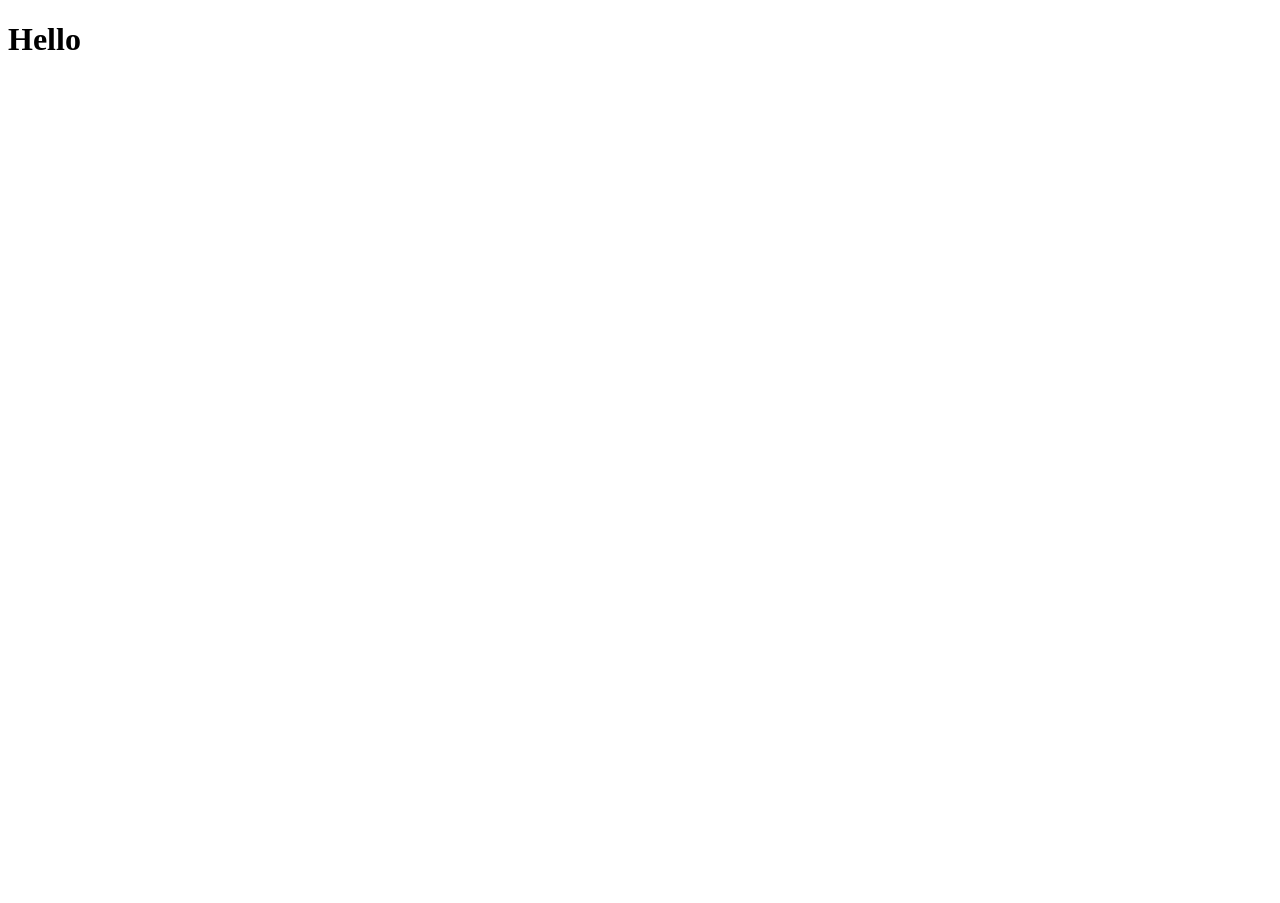
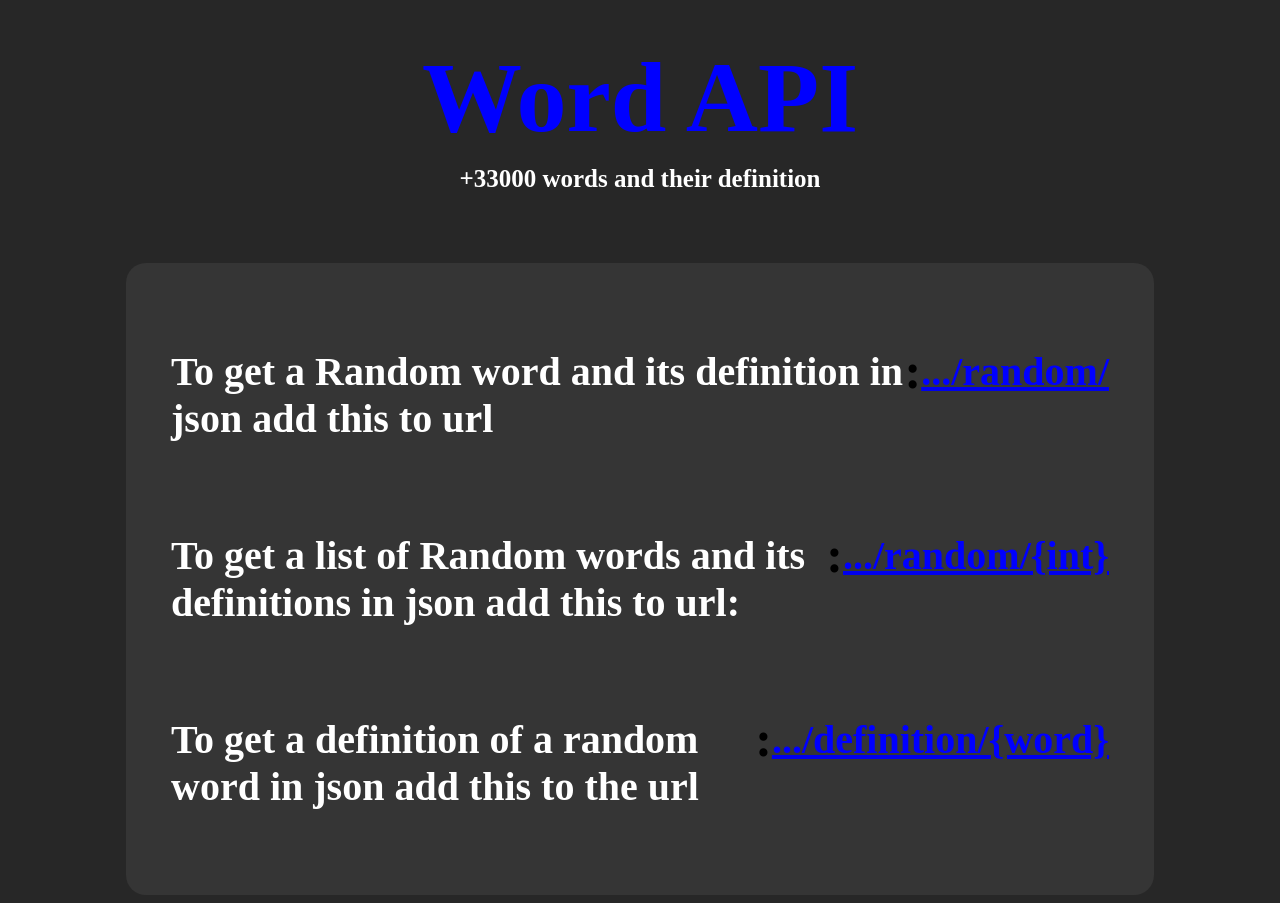
Before and after one commit to v1mbi/random_word_api, a Django app: page / in a window 1280 px wide. Before the commit the page is almost empty. Before the commit the page ends 50 px from the top, so only its background shows below. Run offline with Django 5.2, Linux system fonts and the light colour scheme.

Commit message:
worked on landing page and routing stuff

```diff
--- a/api/templates/api/index.html
+++ b/api/templates/api/index.html
@@ -1,11 +1,65 @@
 <!DOCTYPE html>
 <html lang="en">
-<head>
-    <meta charset="UTF-8">
-    <meta name="viewport" content="width=device-width, initial-scale=1.0">
-    <title>Document</title>
-</head>
-<body>
-    <h1>Hello</h1>
-</body>
+  <head>
+    <meta charset="UTF-8" />
+    <meta name="viewport" content="width=device-width, initial-scale=1.0" />
+    <title>Random Word API</title>
+  </head>
+  <body style="background-color:rgb(39, 39, 39)">
+    <div style="text-align: center">
+      <h1
+        style="
+          color: rgb(0, 0, 255);
+          font-size: 100px;
+          margin-top: 40px;
+          margin-bottom: 10px;
+        "
+      >
+        Word API
+      </h1>
+      <h2 style="color: rgb(255, 255, 255); margin-top: 10px; font-size: 25px">
+        +33000 words and their definition
+      </h2>
+    </div>
+
+
+
+    <div style="padding: 40px; margin: auto; border-radius: 20px; background-color: rgb(53, 53, 53);width: 75%;margin-top: 70px;">
+      <div style="display: flex; padding: 5px;">
+        <h3 style="font-size: 40px; color: white;">
+          To get a Random word and its definition in json add this to url
+        </h3>
+        <h1 style="font-size: 50px ;"> : </h1>
+        <a href="https://random-word-api-d7bd.onrender.com/random/"
+        style="margin-left: auto;"><h3 style="color: blue; font-style: normal; font-size: 40px">
+            .../random/
+          </h3></a
+        >
+      </div>
+      <div style="display: flex; padding: 5px; ">
+        <h3 style="font-size: 40px; color: white;">
+          To get a list of Random words and its definitions in json add this to
+          url:
+        </h3>
+        <h1 style="font-size: 50px ;"> : </h1>
+        <a href="https://random-word-api-d7bd.onrender.com/random/"
+           style="margin-left: auto;"><h3 style="color: blue; font-style: normal; font-size: 40px">
+            .../random/{int}
+          </h3></a
+        >
+      </div>
+
+      <div style="display: flex; padding: 5px; ">
+        <h3 style="font-size: 40px; color: white;">
+          To get a definition of a random word in json add this to the url
+        </h3>
+        <h1 style="font-size: 50px ;"> : </h1>
+        <a href="https://random-word-api-d7bd.onrender.com/definition/"
+        style="margin-left: auto;"><h3 style="color: rgb(0, 0, 255); font-style: normal; font-size: 40px">
+            .../definition/{word}
+          </h3></a
+        >
+      </div>
+    </div>
+  </body>
 </html>
--- a/api/urls.py
+++ b/api/urls.py
@@ -1,11 +1,15 @@
-from django.urls import path
-from .views import get_word , post_word , delete_all, get_n_words,get_definition, get_index
+from django.urls import path, re_path
+from django.http import HttpResponseRedirect
+from .views import get_word , post_word , delete_all, get_n_words,get_definition, get_index,invalid
+
+
 
 urlpatterns = [
     path('random/', get_word),
     path('post/', post_word),
     path('delete/', delete_all),
     path('random/<int:pk>', get_n_words),
-    path('definition/<str:pk>',get_definition),
-    path('',get_index,name="")
+    path('definition/<str:pk>',get_definition),path('',get_index,name=""),
+    re_path(r'^.*$',invalid)
+
 ]
--- a/api/views.py
+++ b/api/views.py
@@ -28,8 +28,9 @@ def post_word(request):
 
 @api_view(['GET'])
 def delete_all(request):
-    Words.objects.all().delete()
-    return Response(status=status.HTTP_205_RESET_CONTENT)
+    #Words.objects.all().delete()
+    #return Response(status=status.HTTP_205_RESET_CONTENT)
+    return Response("disabled this for the public",status=status.HTTP_200_OK)
 
 @api_view(['GET'])
 def get_n_words(request,pk):
@@ -46,3 +47,7 @@ def get_definition(request,pk):
     if serializer.data != []:
         return Response(serializer.data[0],status=status.HTTP_202_ACCEPTED)
     return Response("!!Failed!!",status=status.HTTP_404_NOT_FOUND)
+
+@api_view(['GET'])
+def invalid(request):
+    return Response("Invalid url",status=status.HTTP_404_NOT_FOUND)
```
Also changed, not shown: db.sqlite3.
